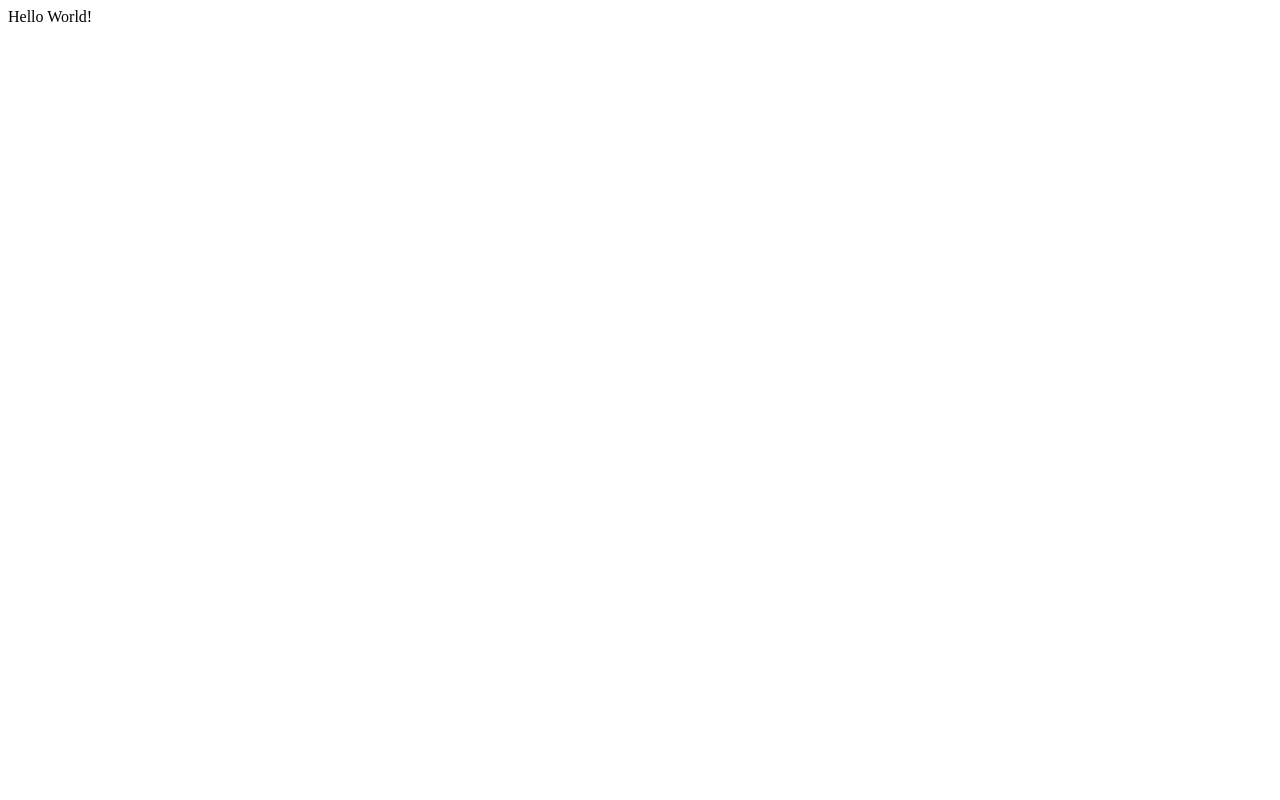
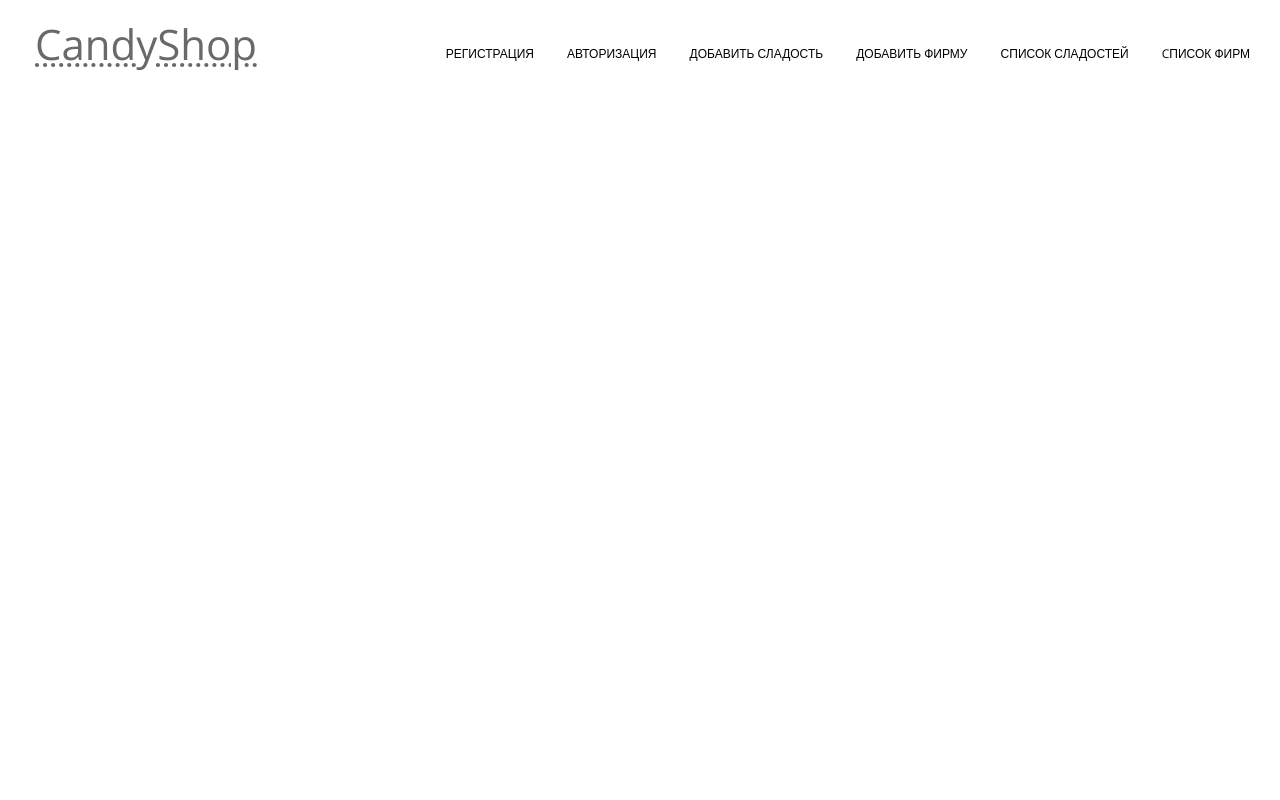
Before and after one commit to kadmiy1/CandyShop, a PHP site: page / in a window 1280 px wide. Before the commit the page is almost empty. Run offline with PHP 8.4, Linux system fonts and the light colour scheme.

Commit message:
Update index.php

```diff
--- a/index.php
+++ b/index.php
@@ -1 +1,39 @@
-Hello World!
+<!DOCTYPE html>
+<html lang="ru">
+
+<head>
+    <meta charset="UTF-8">
+    <link href="https://fonts.googleapis.com/css?family=Open+Sans&display=swap" rel="stylesheet">
+    <link rel="stylesheet" href="https://maxcdn.bootstrapcdn.com/bootstrap/3.3.7/css/bootstrap.min.css">
+    <link rel="stylesheet" href="CSS/style.css">
+    <title>MyStorage</title>
+</head>
+
+<body>
+
+    <header>
+        <div class="header">
+            <div class="container">
+                <div class="header__inner">
+                    <div class="header__logo"><acronym title="Проект студента ФКН Кальченко Дмитрия Алексеевича ">CandyShop</acronym></div>
+
+                    <nav class="nav">
+
+
+                    <a class="nav__link" href="registration.php">Регистрация</a>
+                        <a class="nav__link" href="authorization.php">Авторизация</a>
+                        <a class="nav__link" href="addcandy.php">Добавить сладость</a>
+                        <a class="nav__link" href="addfirm.php">Добавить фирму</a>
+                        <a class="nav__link" href="candylist.php">Список сладостей</a>
+                        <a class="nav__link" href="firmlist.php">Cписок фирм</a>
+                    </nav>
+                </div>
+            </div>
+        </div>
+    </header>
+
+
+
+</body>
+
+</html>
```
